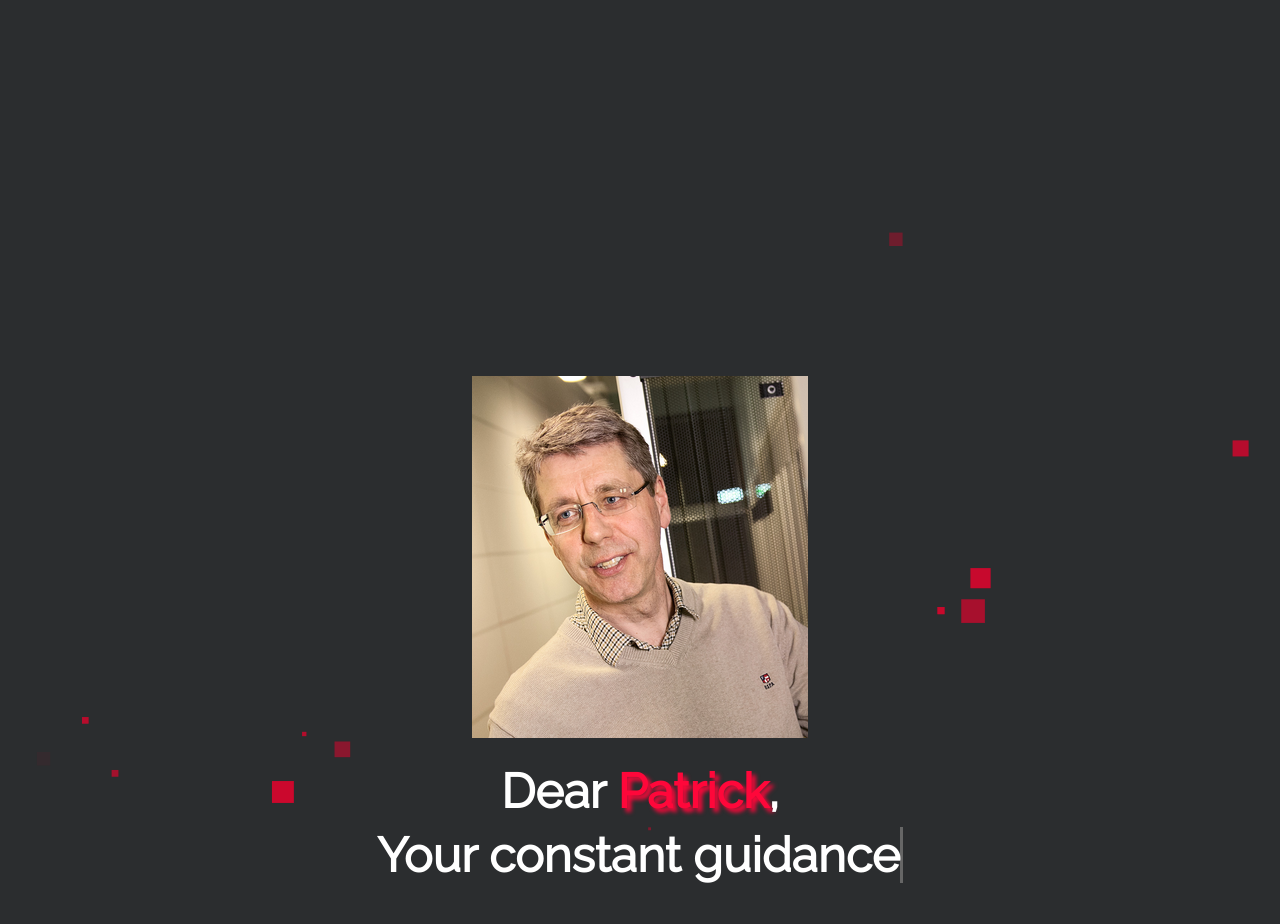
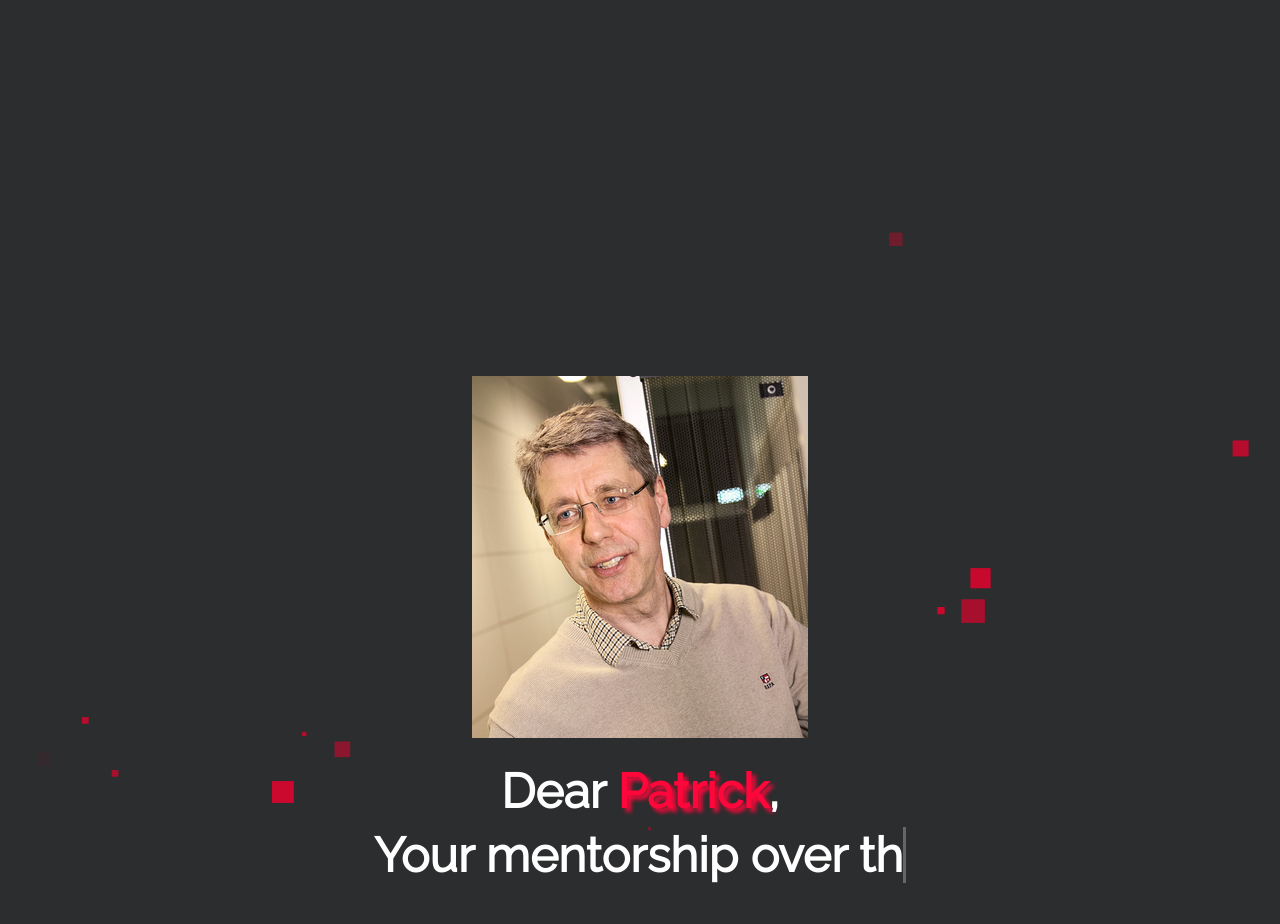
Before and after one commit to yogeshtodarwal/Patrick, a Jekyll site: the page built from index.html, in a window 1280 px wide. Built offline with Jekyll 4.4.1, drawn with Linux system fonts in a browser that asks for light colours.

Commit message:
Update _config.yml

```diff
--- a/_config.yml
+++ b/_config.yml
@@ -14,7 +14,7 @@ baseurl: "/Patrick"
 username: Patrick
 # typing_text: This will be typed before 'scroll down for more'.
 # > set this to your job title, e.g. Fullstack Developer
-typing_text: Your constant guidance and insightful mentorship have not only shaped this thesis but also profoundly influenced my journey as a researcher and individual.   I am particularly inspired by your discipline, calmness, and meticulous attention to detail, traits I aspire to emulate in my own professional and personal life.
+typing_text: Your mentorship over the past five years has not only shaped this thesis but also profoundly influenced my journey as a researcher and individual.   I am particularly inspired by your discipline, calmness, and meticulous attention to detail, traits I aspire to emulate in my own professional and personal life.
 # email: Your E-Mail address for the email button.
 email: todarwal@kth.se
 # For every social button you want to display, set your username or userid
```
